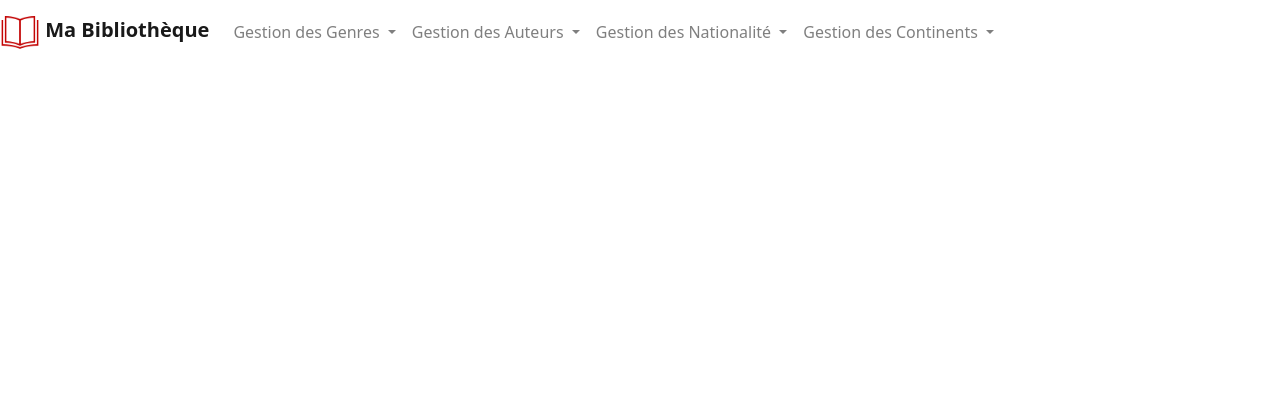
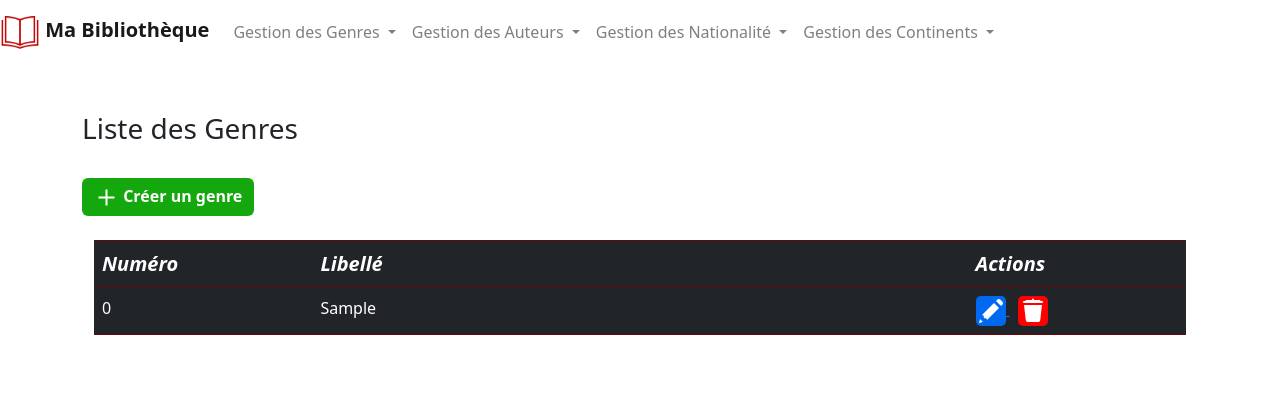
Before and after one commit to MaximNjo/Bibliotheque_Gut., a PHP site: page /index.php?uc=genres&action=list in a window 1280 px wide. Shown: the top 398 px of the page. Run offline with PHP 8.4, Linux system fonts and the light colour scheme; tables that the repository leaves empty or names only in its code hold one stand-in row (values such as "Sample post"); some libraries are stand-ins or nearby versions.

Commit message:
fin gestion des genres

```diff
--- /dev/null
+++ b/controllers/genreController.php
@@ -0,0 +1,65 @@
+<?php
+
+$action = $_GET['action'];
+switch ($action){
+
+    case 'list':
+        $lesGenres = Genre::findAll();
+        include('vues/genre/listeGenre.php');
+    break;
+    case 'add' :
+        $mode = "Ajouter";
+        include("vues/genre/formGenre.php");
+    break;
+    case 'update' :
+        $mode = "Modifier";
+        $genre = Genre::findById($_GET['num']);
+        include("vues/genre/formGenre.php");
+    break;
+    case 'delete' :
+        $genre = Genre::findById($_GET['num']);
+        $nb = Genre::delete($genre);
+        if ($nb == 1) {
+
+            $_SESSION['message']=["sucess" => "Le genre a bien été supprimé "];
+
+        } else {
+
+            $_SESSION['message']=["danger" => "Le genre n'a pas été supprimer "];
+        }
+        header("location: index.php?uc=genres&action=list");
+        exit();
+    break;
+    case 'valideForm' :
+
+        $genre = new Genre();
+
+        if (empty($_POST['num'])) {
+
+            $genre->setLibelle($_POST['libelle']);
+            $nb = Genre::add($genre);
+            $message = 'ajouté';
+
+        }else {
+
+            $genre->setNum($_POST['num']);
+            $genre->setLibelle($_POST['libelle']);
+            $nb = Genre::update($genre);
+            $message = 'modifié';
+        }
+        // Si sa c'est bien passéS
+        if ($nb == 1) {
+
+            $_SESSION['message']=["sucess"=>"Le genre a bien été $message "];
+
+        } else {
+
+            $_SESSION['message']=["danger"=>"Le genre a bien été $message "];
+
+        }
+
+        header("location: index.php?uc=genres&action=list");
+        exit();
+    break;
+
+}
--- a/controllers/nationaliteController.php
+++ b/controllers/nationaliteController.php
@@ -29,7 +29,8 @@ switch ($action){
     break;
     case 'delete' :
 
-        $nationalite = Nationalite::findById(intval($_GET['num']));
+
+        $nationalite = Nationalite::findById($_GET['num']);
         $nb = Nationalite::delete($nationalite);
 
         if ($nb == 1) {
--- a/index.php
+++ b/index.php
@@ -6,6 +6,7 @@
     include "vues/header.php";
     include "modeles/continent.php";
     include "modeles/nationalite.php";
+    include "modeles/genre.php";
     include "modeles/connexionPDO.php";
     include "vues/messageFlash.php";
 
@@ -25,6 +26,9 @@
         case 'nationalites' :
             include('controllers/nationaliteController.php');
         break;
+        case 'genres' :
+            include('controllers/genreController.php');
+        break;
 
     }
 
--- /dev/null
+++ b/modeles/genre.php
@@ -0,0 +1,156 @@
+<?php
+
+class Genre{
+
+    private $num;
+    private $libelle;
+
+    /** numéro genre
+     * @var int
+     */
+    public function getNum(): int
+    {
+        return intval($this->num);
+    }
+
+    public function setNum($num): self
+    {
+        $this->num = $num;
+        return $this;
+    }
+
+
+    /**
+     * Lit le libelle
+     * Get the value of libelle
+     * * @var libelle
+     */
+    public function getLibelle() : string
+    {
+        return $this->libelle;
+    }
+
+
+    /**
+     * Set the value of libelle
+     *
+     * @return  self
+     */
+    public function setLibelle(string $libelle) : self
+    {
+        $this->libelle = $libelle;
+
+        return $this;
+    }
+
+
+
+
+    /**
+     *
+     * @return Genre[]
+     *
+     */
+
+
+    public static function findAll() :array
+    {
+
+        $req = MonPdo::getInstance() -> prepare("Select * from genre");
+        $req->setFetchMode(PDO::FETCH_CLASS|PDO::FETCH_PROPS_LATE,'Genre');
+        $req->execute();
+        $lesResultats=$req->fetchAll();
+        return $lesResultats;
+
+    }
+
+
+    /**
+     * Trouve un genre par son num
+     *
+     * @param integer $id
+     * @return Genre objet Genre trouvé
+     *
+     */
+
+    public static function findById(int $id) :Genre
+    {
+
+        $req = MonPdo::getInstance()-> prepare("Select * from genre where num = :id");
+        $req -> setFetchMode(PDO::FETCH_CLASS|PDO::FETCH_PROPS_LATE,'Genre');
+        $req -> bindParam(':id',$id);
+        $req -> execute();
+        $leResultats=$req->fetch();
+        return $leResultats;
+
+    }
+    /**
+     * Undocumented function
+     *AJouter
+        * @param Genre $Permet d'ajouter
+        * @return integer
+        *
+        */
+
+    public static function add(Genre $genre) :int
+    {
+
+        $req = MonPdo::getInstance()-> prepare("insert into genre(libelle) values(:libelle)");
+        $libelle=$genre->getLibelle();
+        $req->bindParam(':libelle',$libelle);
+        $nb=$req->execute();
+        return $nb;
+
+    }
+
+        /**
+     * Undocumented function
+     *Modifier
+        * @param Genre $genre genre à modifier
+        * @return integer resultat (1 si l'opération à réussi, 0 sinon);
+        *
+        */
+
+    public static function update(Genre $genre) :int
+    {
+
+        $req = MonPdo::getInstance()->prepare("update genre set libelle= :libelle where num= :id");
+        $num=$genre->getNum();
+        $libelle=$genre->getLibelle();
+        $req->bindParam(':id', $num);
+        $req->bindParam(':libelle',$libelle);
+        $nb=$req->execute();
+        return $nb;
+
+
+    }
+
+        /**
+     * Supprimer un genre
+     * Suppprimer
+     * @param Genre $genre
+     * @return integer resultat
+     *
+     */
+
+
+    public static function delete(Genre $genre) :int
+    {
+
+        $req = MonPdo::getInstance()-> prepare("delete from genre where num= :id");
+        $num = $genre->getNum();
+        $req->bindParam(':id',$num);
+        $nb=$req->execute();
+        return $nb;
+
+
+
+    }
+
+
+
+}
+
+
+
+?>
--- a/vues/accueil.php
+++ b/vues/accueil.php
@@ -39,7 +39,7 @@
           <div class="card mb-4 shadow-sm">
               <img src="image/genres.webp" ><text>Genres</text>
               <div class="card-body">
-                <p class="card-text"><a href="">Bibliothèque des genres</a></p>
+                <p class="card-text"><a href="index.php?uc=genres&action=list">Bibliothèque des genres</a></p>
                 <div class="d-flex justify-content-between align-items-center">
                   <div class="btn-group">
                   <button type="button" class="btn btn-sm btn-outline-secondary">View</button>
--- /dev/null
+++ b/vues/genre/listeGenre.php
@@ -0,0 +1,62 @@
+<div class="container">
+
+  <h3>Liste des Genres</h3>
+
+  <br>
+
+  <a href="index.php?uc=genres&action=add" class='btn btn-sucess'> <img src="image/plus.png" width="25" > Créer un genre</a>
+
+
+<br><br>
+
+<div class="container">
+
+    <table class="table table-hover table-dark">
+        <thead>
+            <tr>
+                <td class="col-md-2"><strong>Numéro</strong></td>
+                <td class="col-md-6"><strong>Libellé</strong></td>
+                <td class="col-md-2"><strong>Actions</strong></td>
+            </tr>
+        </thead>
+
+    <?php
+
+
+    // Afficher la requête nationalite
+
+    foreach($lesGenres as $genre){
+
+    echo "<tr>";
+    echo "<td>" . $genre->getNum() ." </td>";
+    echo "<td>" . $genre->getLibelle() ."</td>";
+    echo"
+
+    <td>
+        <a href='index.php?uc=genres&action=update&num=" . $genre->getNum() ."'>
+
+         <img src='image/modifier.png'>
+
+        </a>
+
+        &nbsp;
+
+        <a href='#modalSupression' data-toggle='modal' data-message='Voulez-vous vraiment supprimer ce genre ?'  data-suppression='index.php?uc=genres&action=delete&num=" . $genre->getNum() ." ' id='btnSuppr'>
+
+		    <img src='image/supprimer.png'>
+
+	    </a>
+
+
+        </td>
+        </tr>
+
+        ";
+
+    }
+
+    ?>
+
+    </table>
+
+</div>
--- a/vues/header.php
+++ b/vues/header.php
@@ -41,8 +41,8 @@
                     Gestion des Genres
                 </a>
                 <div class="dropdown-menu">
-                    <a class="dropdown-item" href="#">Liste des genres</a>
-                    <a class="dropdown-item" href="#">Ajouter un genre</a>
+                    <a class="dropdown-item" href="index.php?uc=genres&action=list">Liste des genres</a>
+                    <a class="dropdown-item" href="index.php?uc=genres&action=add">Ajouter un genre</a>
                 </div>
                 <li class="nav-item dropdown">
                 <a class="nav-link dropdown-toggle" href="#" role="button" data-toggle="dropdown" aria-expanded="false">
```
Also changed, not shown: vues/genre/formGenre.php (added, +31 -0 lines).
